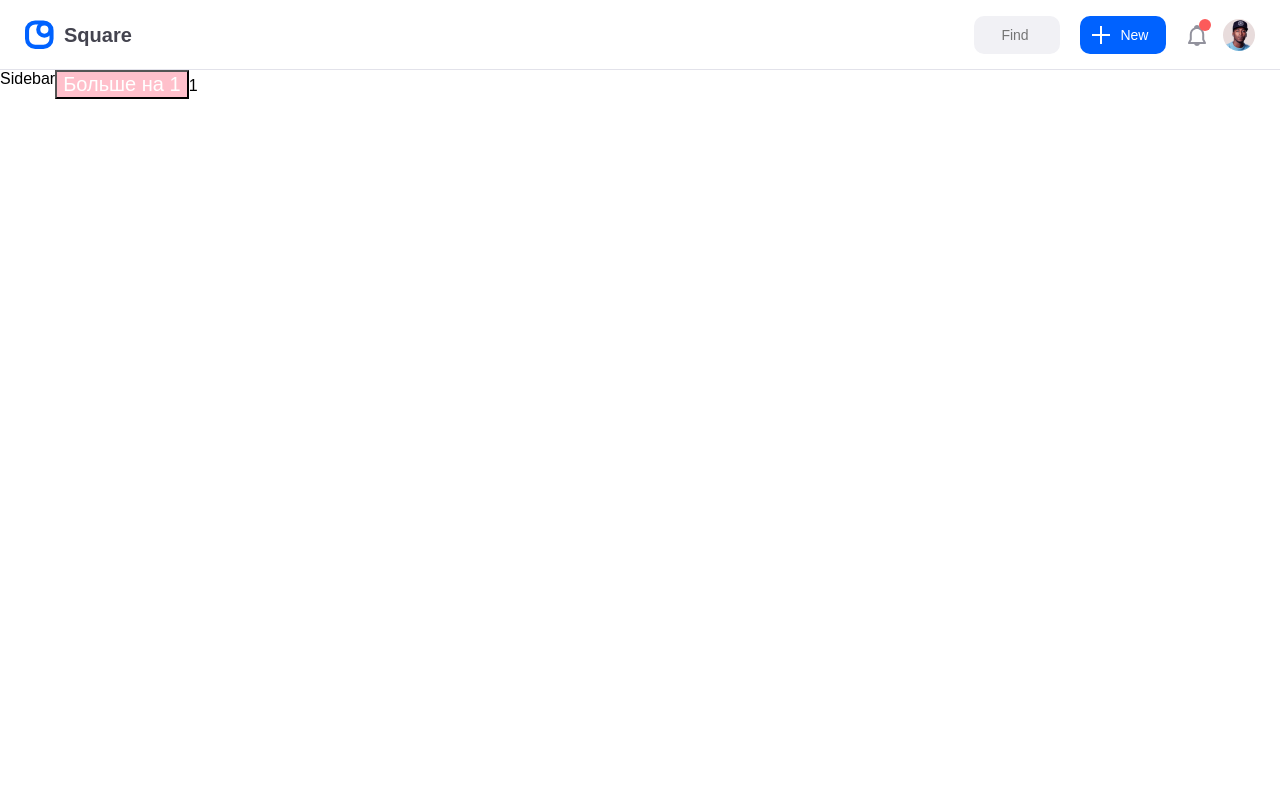
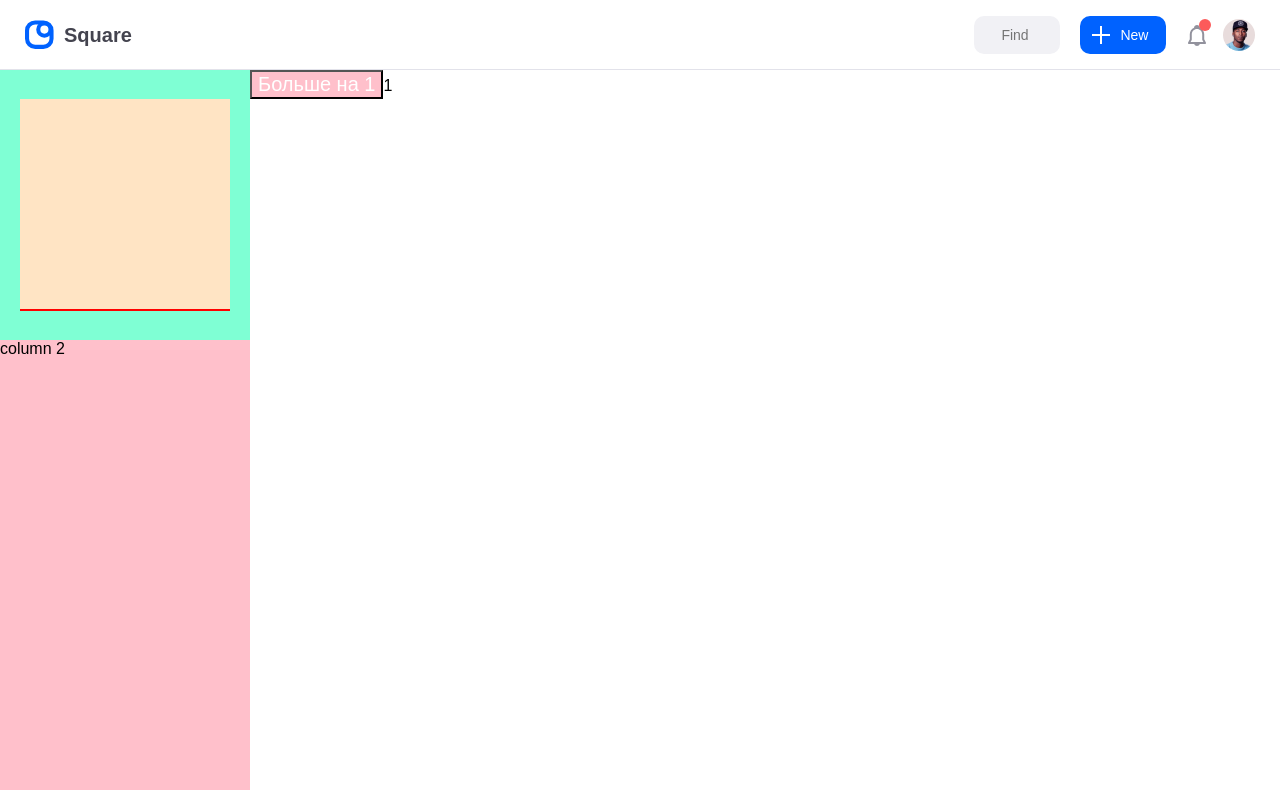
Before and after one commit to heysafronov/square-react-dashboard, a React app: page / in a window 1280 px wide. Built offline with nearby package versions, Linux system fonts and the light colour scheme; a web font is replaced by a local one.

Commit message:
Internal task #11

```diff
--- /dev/null
+++ b/src/components/Common/Sidebar/Header/index.tsx
@@ -0,0 +1,27 @@
+import * as React from 'react'
+import styled from 'styled-components'
+
+const HeaderWrapper = styled.div`
+  height: 230px;
+  background-color: aquamarine;
+  padding: 20px;
+  display: flex;
+  justify-content: center;
+  align-items: center;
+`
+const HeaderMain = styled.div`
+  height: 210px;
+  width: 230px;
+  background-color: bisque;
+  border-bottom: 2px solid red;
+`
+
+const Header = () => {
+  return (
+    <HeaderWrapper>
+      <HeaderMain />
+    </HeaderWrapper>
+  )
+}
+
+export default Header
--- a/src/components/Common/Sidebar/index.tsx
+++ b/src/components/Common/Sidebar/index.tsx
@@ -1,7 +1,22 @@
 import * as React from 'react'
+import styled from 'styled-components'
+import Header from 'components/Common/Sidebar/Header'
+
+const SidebarWrapper = styled.section`
+  display: flex;
+  flex-direction: column;
+  width: 250px;
+  background-color: pink;
+  height: 90vh;
+`
 
 const Sidebar = () => {
-  return <div>Sidebar</div>
+  return (
+    <SidebarWrapper>
+      <Header />
+      <div>column 2</div>
+    </SidebarWrapper>
+  )
 }
 
 export default Sidebar
```
